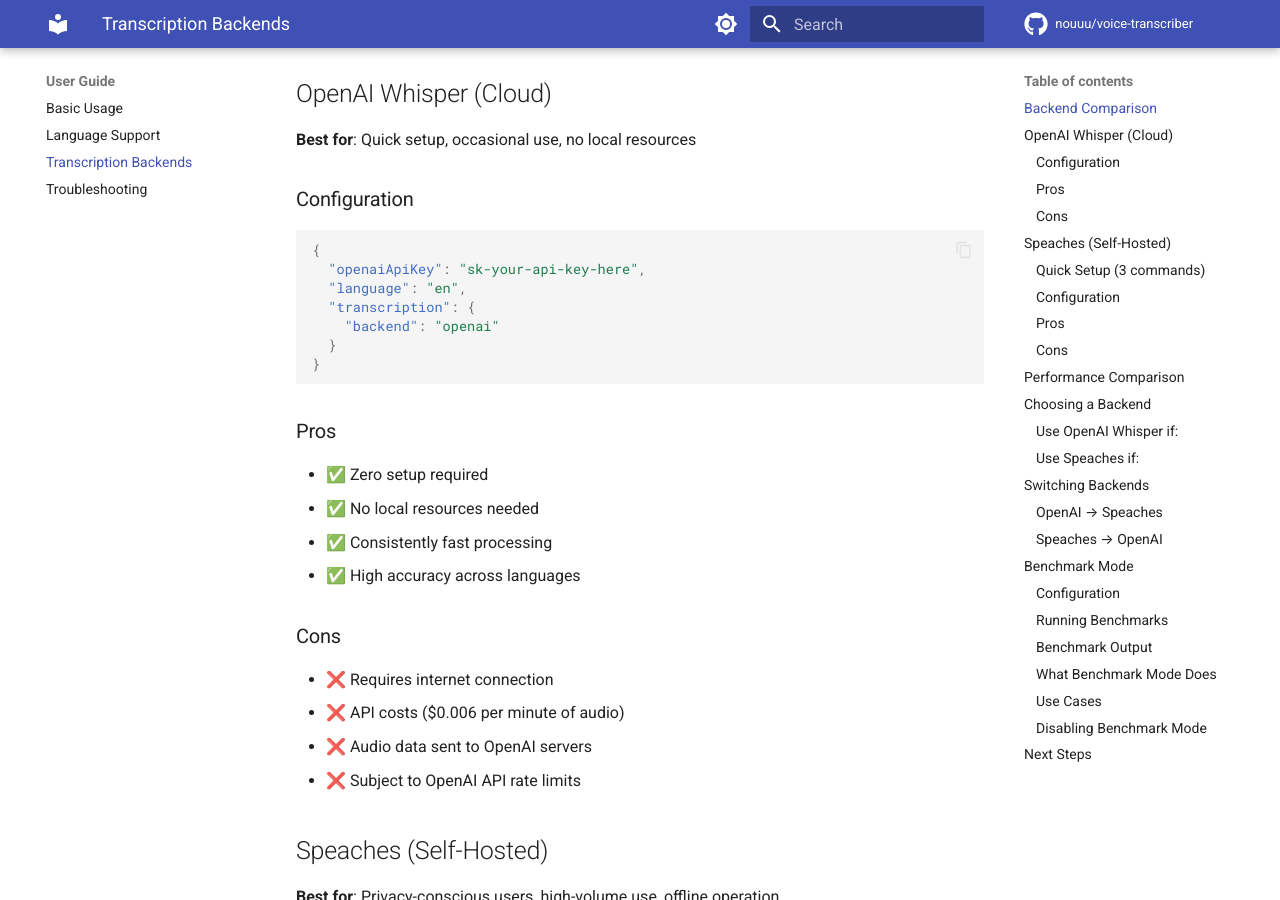
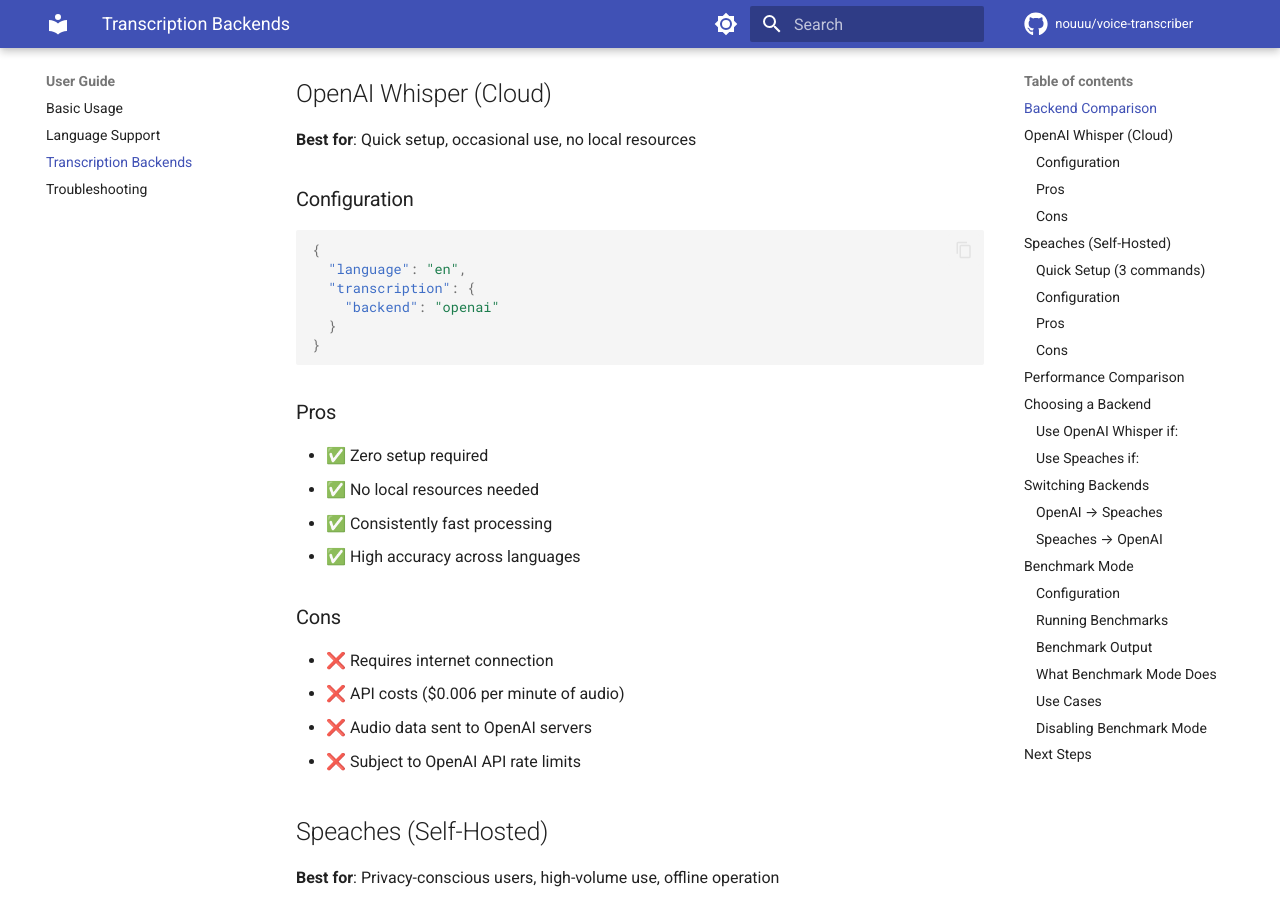
Before and after one commit to Nouuu/voice-transcriber, an MkDocs documentation site: the page built from documentation/user-guide/transcription-backends.md, in a window 1280 px wide and 900 px high, scrolled down 669 px. Built offline with MkDocs 1.6.1 and Material for MkDocs 9.7.7, drawn with Linux system fonts in a browser that asks for light colours; comment, search, counter and statistics services are not loaded; the version menu is left out.

Commit message:
feat: remove placeholder API key from transcription backends documentation

````diff
--- a/documentation/user-guide/transcription-backends.md
+++ b/documentation/user-guide/transcription-backends.md
@@ -21,7 +21,6 @@
 
 ```json
 {
-  "openaiApiKey": "sk-your-api-key-here",
   "language": "en",
   "transcription": {
     "backend": "openai"
````
